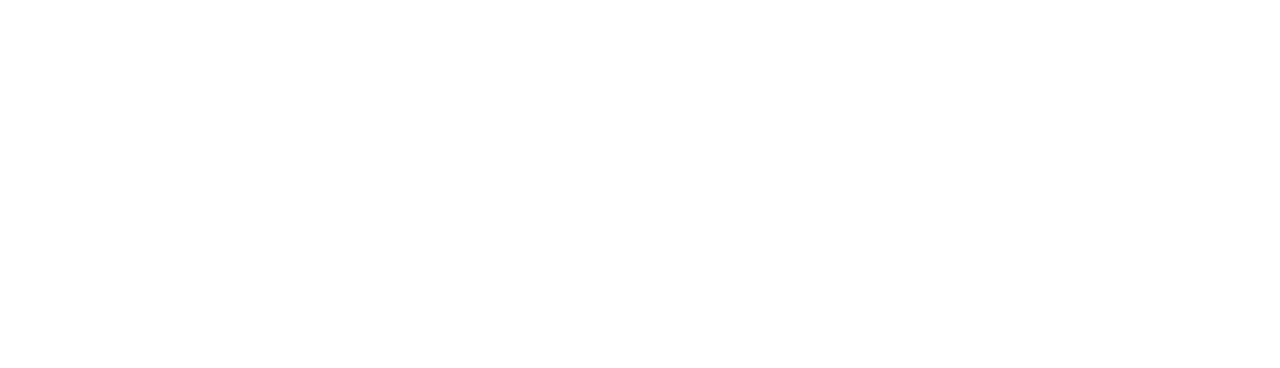
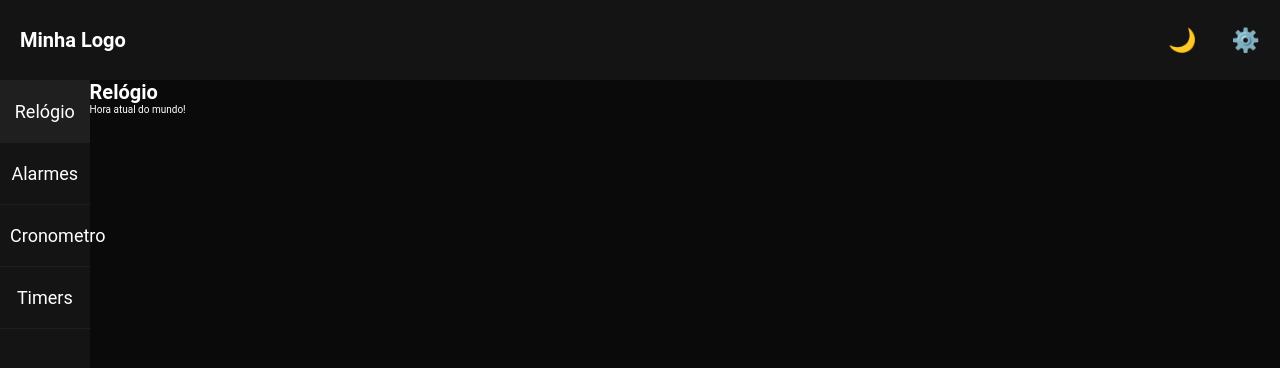
Before and after one commit to chicoley01/Alarm-Clock, a plain HTML site: page index.html in a window 1280 px wide. Drawn offline with Linux system fonts and the light colour scheme.

Commit message:
Setting toggleSPA script
Criei um script para SPA, para os links da navbar

```diff
--- a/assets/js/main.js
+++ b/assets/js/main.js
@@ -0,0 +1,6 @@
+import { toggleSPA } from "./toggleSPA.js";
+import { toggleActiveLink } from "./toggleActiveLink.js"
+
+document.addEventListener("DOMContentLoaded", () => {
+    toggleSPA({ toggleActiveLink });
+})
--- /dev/null
+++ b/assets/js/toggleActiveLink.js
@@ -0,0 +1,5 @@
+export function toggleActiveLink(page) {
+    document.querySelectorAll("nav div a[data-page]").forEach(link => {
+        link.classList.toggle("active", link.dataset.page === page);
+    });
+}
--- /dev/null
+++ b/assets/js/toggleSPA.js
@@ -0,0 +1,45 @@
+export function toggleSPA({ toggleActiveLink }) {
+    const contentfield = document.getElementById("content-field")
+
+    const pages = {
+        alarm: `<h1>Alarmes</h1><p>Veja seus alarmes!</p>`,
+        clock: `<h1>Relógio</h1><p>Hora atual do mundo!</p>`,
+        stopwatch: `<h1>Cronometro</h1><p>Veja seus cronometros!</p>`,
+        timer: `<h1>Timers</h1><p>Veja seus timers!</p>`
+    };
+
+    function navegation(page) {
+        if(!(page in pages)) {
+            contentfield.innerHTML = `<h1>404</h1>`;
+            toggleActiveLink(null);
+            return;
+        }
+
+        history.pushState({ page }, "", `/${page}`);
+        contentfield.innerHTML = pages[page];
+        toggleActiveLink(page);
+    }
+
+    document.querySelectorAll("nav div a[data-page]").forEach(link => {
+        link.addEventListener("click", e => {
+            e.preventDefault();
+            const page = e.currentTarget.dataset.page;
+            navegation(page);
+        });
+    });
+
+    window.addEventListener("popstate", e => {
+        const page = ( e.state && e.state.page || "clock" )
+        contentfield.innerHTML = pages[page] || `<h1>Título</h1><p>Sub-título dskfmksdm</p>`
+    });
+
+    let path = window.location.pathname.replace("/", "").toLowerCase();
+    if (!(path in pages)) {
+        path = "clock";
+        history.replaceState({ page: path }, "", `/${path}`);
+        toggleActiveLink(path);
+    }
+
+    contentfield.innerHTML = pages[path];
+    toggleActiveLink(path);
+}
--- /dev/null
+++ b/assets/scss/_main.scss
@@ -0,0 +1,10 @@
+main {
+    top: 0;
+    left: 0;
+    height: 100dvh;
+    width: 100dvw;
+
+    #content-field {
+        margin: 10dvh 0 0 7dvw;
+    }
+}
--- /dev/null
+++ b/assets/scss/_menu.scss
@@ -0,0 +1,63 @@
+header {
+    position: fixed;
+    top: 0;
+    left: 0;
+    z-index: 2;
+    background: $bg-secondary;
+    width: 100%;
+    height: 10dvh;
+    display: flex;
+    align-items: center;
+    justify-content: space-between;
+    padding: 20px;
+
+    .top-menu {
+
+        button {
+            background: none;
+            border: none;
+            color: white;
+            font-size: 23px;
+            cursor: pointer;
+            margin: 0 0 0 $gap-4;
+        }
+    }
+}
+
+.sidebar {
+    position: fixed;
+    top: 10dvh;
+    left: 0;
+    background: $bg-secondary;
+    width: 7dvw;
+    height: calc(100dvh - 10dvh);
+
+   .sidebar-wrapper {
+        width: 100%;
+        height: 100%;
+        display: flex;
+        flex-direction: column;
+        align-items: center;
+
+        a {
+            display: block;
+            width: 100%;
+            color: $color-white;
+            font-size: 18px;
+            border-bottom: 1px solid $color-darkergray;
+            padding: 20px 10px;
+            text-align: center;
+            transition: background .5s ease-in;
+
+            &:hover,
+            &.active {
+                background: $color-darkergray;
+            }
+        }
+
+        .zoi {
+            border-top: 1px solid $color-darkergray;
+        }
+   }
+
+}
--- a/assets/scss/_setup.scss
+++ b/assets/scss/_setup.scss
@@ -6,6 +6,65 @@
 }
 
 ::selection {
+  width: 50px;
+  height: 50px;
   background: $color-main;
   color: $color-white;
 }
+
+ul, ol {
+  list-style: none;
+  margin: 0;
+  padding: 0;
+}
+
+a {
+  text-decoration: none;
+}
+
+p, h1, h2, h3, h4, h5, h6 {
+  margin: 0;
+}
+
+span {
+  color: $color-main;
+}
+
+img {
+  display: block;
+  max-width: 100%;
+  height: auto;
+}
+
+button,
+input {
+  border: 0;
+
+  &:focus {
+    border: 0;
+  }
+}
+
+body {
+  color: $color-white;
+  background-color: $bg-main;
+}
+
+html {
+  overflow: hidden;
+  scroll-behavior: smooth;
+  font-size: 62.5%;
+}
+
+::-webkit-scrollbar {
+  width: $gap-1;
+}
+
+::-webkit-scrollbar-track {
+  background-color: $bg-main;
+}
+
+::-webkit-scrollbar-thumb {
+  background-color: $color-main;
+  border-radius: $gap-1;
+}
--- a/assets/scss/_variables.scss
+++ b/assets/scss/_variables.scss
@@ -1,9 +1,14 @@
 $font-main: 'Roboto', sans-serif;
 
-$color-main: #ee964b;
+$color-main: #2889bd;
 $color-black: #000;
 $color-white: #fff;
-$color-darkgray: #1e1e1e;
+$color-lightgray: #ebebeb;
+$color-darkgray: #333333;
+$color-darkergray: #1f1f1f;
+$bg-main: #0a0a0a;
+$bg-secondary: #141414;
+$bg-border: #292929;
 
 $gap-0: 0;
 $gap-1: 8px;
@@ -52,3 +57,9 @@ $gap-9: 128px;
     align-items: center;
     flex-wrap: wrap;
 }
+
+@mixin flexbox-center() {
+    display: flex;
+    justify-content: center;
+    align-items: center;
+}
--- a/assets/scss/style.scss
+++ b/assets/scss/style.scss
@@ -1 +1 @@
-@import 'variables', 'setup';
+@import 'variables', 'setup', 'menu', 'main';
--- a/index.html
+++ b/index.html
@@ -0,0 +1,36 @@
+<!DOCTYPE html>
+<html lang="pt-br">
+<head>
+    <meta charset="UTF-8">
+    <meta name="viewport" content="width=device-width, initial-scale=1.0">
+    <title>Alarm Clock</title>
+    <link rel="stylesheet" href="/assets/css/style.css">
+</head>
+<body>
+    <header>
+        <h1>Minha Logo</h1>
+        <div class="top-menu">
+            <button id="toggle-dark-mode" title="Alternar modo escuro">🌙</button>
+            <button title="Configurações">⚙️</button>
+        </div>
+    </header>
+
+    <nav class="sidebar">
+        <div class="sidebar-wrapper">
+            <a href="/clock" data-page="clock" class="zoi" id="links">Relógio</a>
+            <a href="/alarm" data-page="alarm" id="links">Alarmes</a>
+            <a href="/stopwatch" data-page="stopwatch" id="links">Cronometro</a>
+            <a href="/timer" data-page="timer" id="links">Timers</a>
+        </div>
+    </nav>
+
+    <main>
+        <div id="content-field">
+            <h1>Título</h1>
+            <p>Subtítulo</p>
+        </div>
+    </main>
+</body>
+
+    <script type="module" src="./assets/js/main.js"></script>
+</html>
```
Also changed, not shown: assets/css/style.css, 1 other file. Lines whose indentation alone changed are shown as unchanged.
